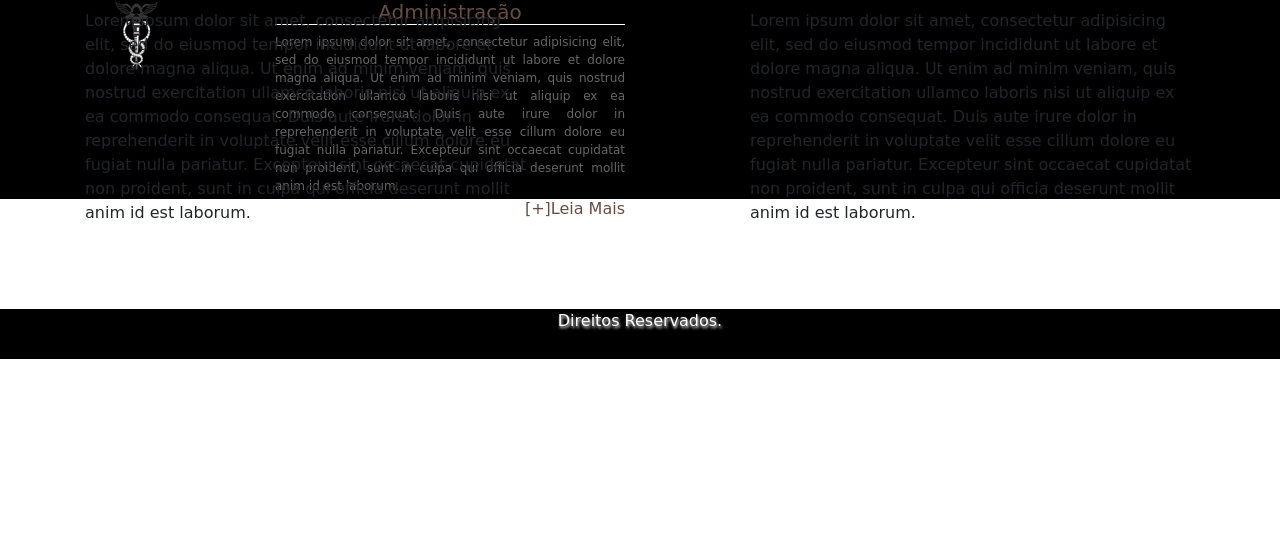
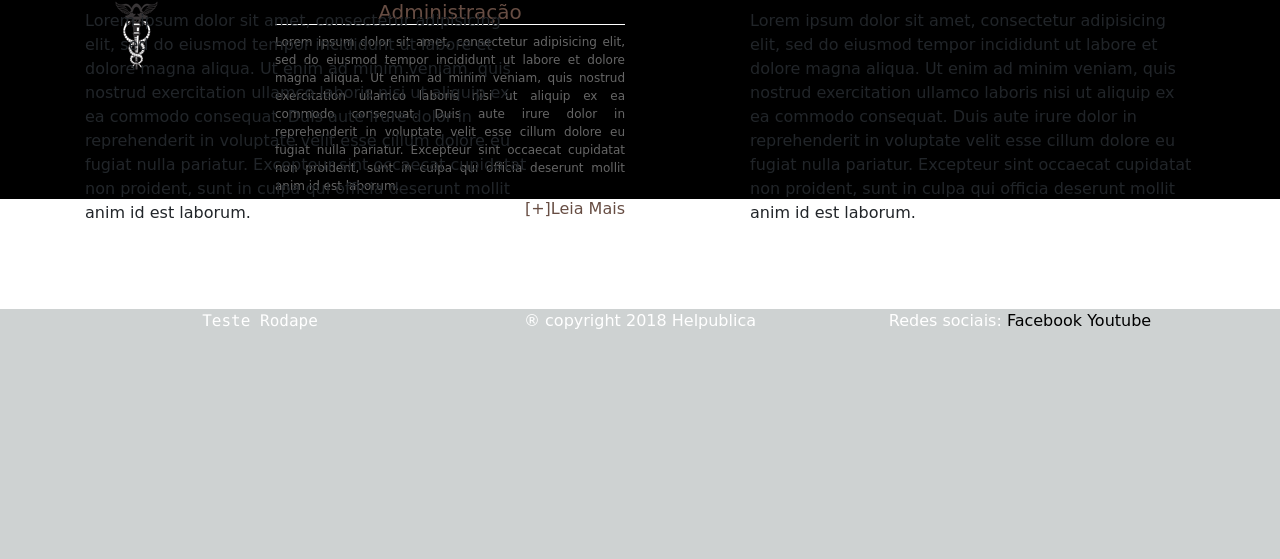
Before and after one commit to Darlan-Souza/RepuplicaSistema, a PHP site: page / in a window 1280 px wide. Shown: the part 691-1250 px from the top of the page. Before the commit the page ends 1050 px from the top, so only its background shows below. Run offline with PHP 8.4, Linux system fonts and the light colour scheme.

Commit message:
rodape 1.0

```diff
--- a/css/style.css
+++ b/css/style.css
@@ -132,12 +132,12 @@ body {
 /*  Copyright */
 .copyright {
   margin-top: 10px;
-  height: 50px;
+  height: 250px;
   width: 100%;
   color: white;
-  background: black;
+  background: #CED2D2;
   text-align: center;
-  text-shadow: 1px 2px 3px white;
+  /*text-shadow: 1px 2px 3px white;*/
 }
 /*  Fim - Copyright */
 
--- a/index.php
+++ b/index.php
@@ -243,8 +243,21 @@
     </div>
 
     <footer class="copyright">
-      <div class="container">
-        Direitos Reservados.
+      <div class="container-fluid" id="container-rodape">
+        <div class="container">
+          <div class="row">
+            <!-- definindo padrão responsivo -->
+            <div class="col-xs-12 col-sm-12 col-md-4 col-lg-4">
+              <p><samp class="glyphicon glyphicon-bishop">Teste Rodape</samp></p>
+            </div>
+            <div class="col-xs-12 col-sm-12 col-md-4 col-lg-4">
+              <p>&reg; copyright 2018 Helpublica</p>
+            </div>
+            <div class="col-xs-12 col-sm-12 col-md-4 col-lg-4">
+              <p>Redes sociais: <a href="http://www.facebook.com">Facebook</a> <a href="http://www.youtube.com">Youtube</a></p>
+            </div>
+          </div>
+        </div>
       </div>
     </footer>
 
```
